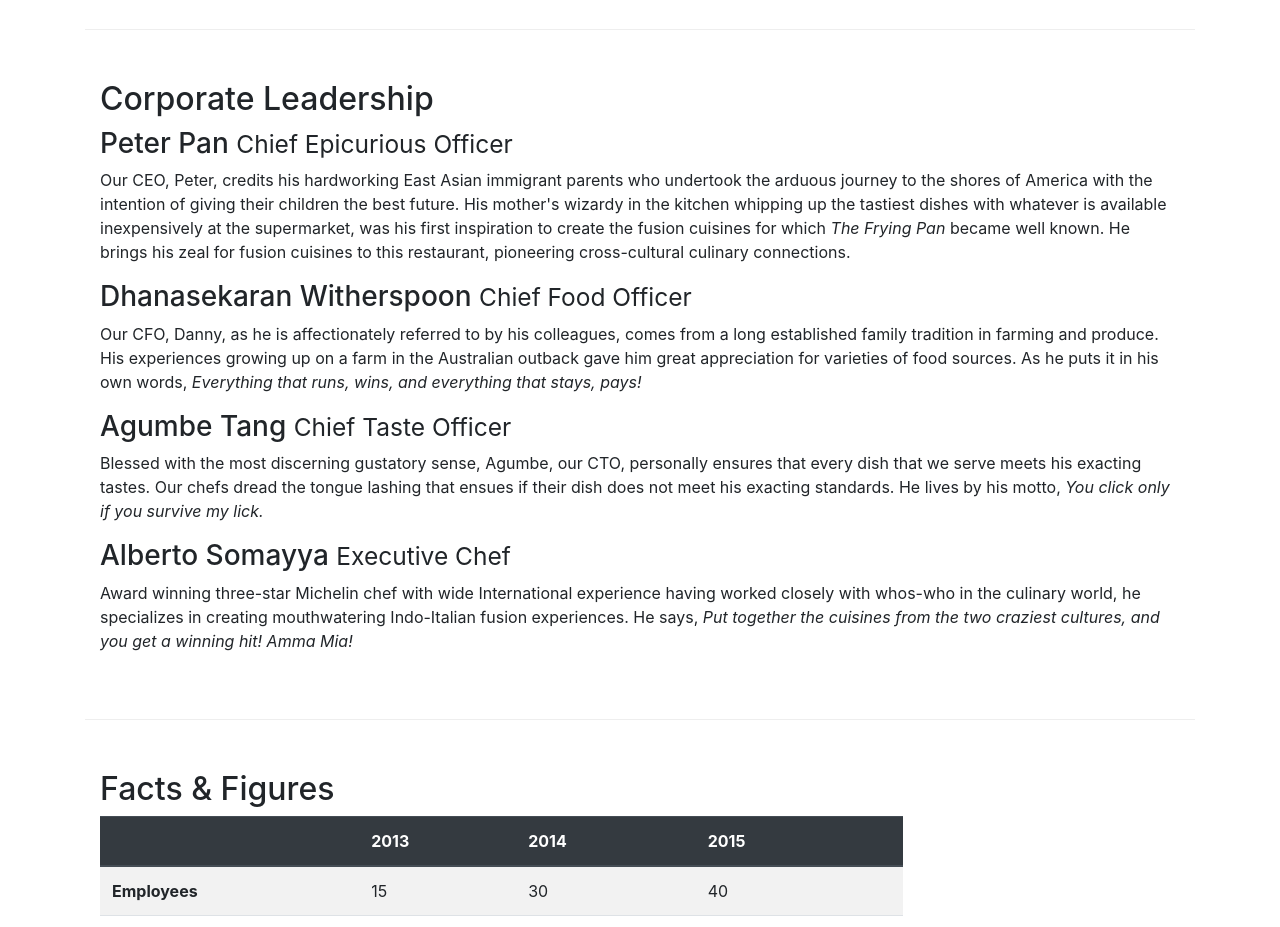
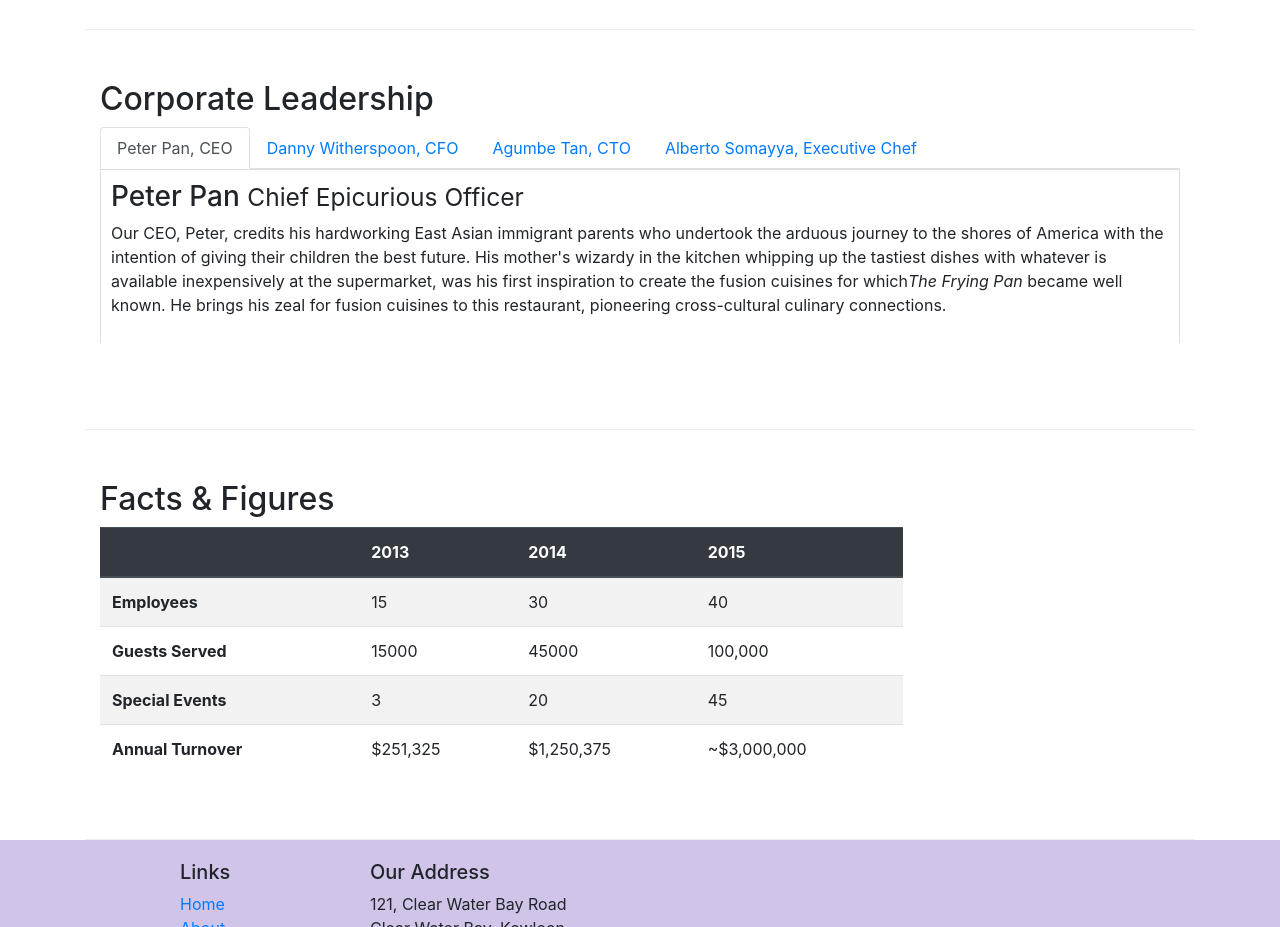
Before and after one commit to utkarshtambe10/Front-end-Framework-Bootstrap4-Course, a plain HTML site: page aboutus.html in a window 1280 px wide. Shown: the part 920-1847 px from the top of the page. Drawn offline with nearby package versions, Linux system fonts and the light colour scheme.

Commit message:
navigation tabs

```diff
--- a/aboutus.html
+++ b/aboutus.html
@@ -21,7 +21,8 @@
             <button class="navbar-toggler" type="button" data-toggle="collapse" data-target="#Navbar">
                 <span class="navbar-toggler-icon"></span>
             </button>
-            <a class="navbar-brand mr-auto" href="./index.html"><img src="img/logo.png" height="30" width="41" alt=""></a>
+            <a class="navbar-brand mr-auto" href="./index.html"><img src="img/logo.png" height="30" width="41"
+                    alt=""></a>
             <div class="collapse navbar-collapse" id="Navbar">
                 <ul class="navbar-nav mr-auto">
                     <li class="nav-item active"><a class="nav-link" href="./index.html"><span
@@ -110,34 +111,60 @@
         <div class="row row-content">
             <div class="col-12">
                 <h2>Corporate Leadership</h2>
+                <ul class="nav nav-tabs">
+                    <li class="nav-item">
+                        <a href="#peter" class="nav-link active" role="tab" data-toggle="tab">Peter Pan, CEO</a>
+                    </li>
+                    <li class="nav-item">
+                        <a href="#danny" class="nav-link" role="tab" data-toggle="tab">Danny Witherspoon, CFO</a>
+                    </li>
+                    <li class="nav-item">
+                        <a href="#agumbe" class="nav-link" role="tab" data-toggle="tab">Agumbe Tan, CTO</a>
+                    </li>
+                    <li class="nav-item">
+                        <a href="#alberto" class="nav-link" role="tab" data-toggle="tab">Alberto Somayya, Executive Chef</a>
+                    </li>
+                </ul>
+
+                <div class="tab-content">
+                    <div role="tabpanel" class="tab-pane fade show active" id="peter">
                         <h3>Peter Pan <small>Chief Epicurious Officer</small></h3>
-                <p class="d-none d-sm-block">Our CEO, Peter, credits his hardworking East Asian immigrant parents who
-                    undertook the arduous
-                    journey to the shores of America with the intention of giving their children the best future. His
-                    mother's wizardy in the kitchen whipping up the tastiest dishes with whatever is available
-                    inexpensively at the supermarket, was his first inspiration to create the fusion cuisines for which
-                    <em>The Frying Pan</em> became well known. He brings his zeal for fusion cuisines to this
-                    restaurant, pioneering cross-cultural culinary connections.
+                        <p class="d-none d-sm-block">Our CEO, Peter, credits his hardworking East Asian immigrant
+                            parents
+                            who undertook the arduous journey to the shores of America with the intention of giving
+                            their children the best future.
+                            His mother's wizardy in the kitchen whipping up the tastiest dishes with whatever is
+                            available inexpensively at the supermarket, was his first inspiration to create the fusion cuisines
+                            for which<em>The Frying Pan</em> became well known. He brings his zeal for fusion cuisines to
+                            this restaurant, pioneering cross-cultural culinary connections.
                         </p>
+                    </div>
+                    <div role="tabpanel" class="tab-pane fade show" id="danny">
                         <h3>Dhanasekaran Witherspoon <small>Chief Food Officer</small></h3>
-                <p class="d-none d-sm-block">Our CFO, Danny, as he is affectionately referred to by his colleagues,
-                    comes from a long established
-                    family tradition in farming and produce. His experiences growing up on a farm in the Australian
-                    outback gave him great appreciation for varieties of food sources. As he puts it in his own words,
-                    <em>Everything that runs, wins, and everything that stays, pays!</em>
+                        <p class="d-none d-sm-block">Our CFO, Danny, as he is affectionately referred to by his
+                            colleagues, comes from a long established
+                            family tradition in farming and produce. His experiences growing up on a farm in the
+                            Australian outback gave him great appreciation for varieties of food sources. As he puts it in his own
+                            words, <em>Everything that runs, wins, and everything that stays, pays!</em>
                         </p>
+                    </div>
+                    <div role="tabpanel" class="tab-pane fade show" id="agumbe">
                         <h3>Agumbe Tang <small>Chief Taste Officer</small></h3>
                         <p class="d-none d-sm-block">Blessed with the most discerning gustatory sense, Agumbe, our CTO,
                             personally ensures that every dish
-                    that we serve meets his exacting tastes. Our chefs dread the tongue lashing that ensues if their
-                    dish does not meet his exacting standards. He lives by his motto, <em>You click only if you survive
-                        my lick.</em></p>
+                            that we serve meets his exacting tastes. Our chefs dread the tongue lashing that ensues if
+                            their dish does not meet his exacting standards. He lives by his motto, <em>You click only if you
+                            survive my lick.</em></p>
+                    </div>
+                    <div role="tabpanel" class="tab-pane fade show" id="alberto">
                         <h3>Alberto Somayya <small>Executive Chef</small></h3>
-                <p class="d-none d-sm-block">Award winning three-star Michelin chef with wide International experience
-                    having worked closely with
+                        <p class="d-none d-sm-block">Award winning three-star Michelin chef with wide International
+                            experience having worked closely with
                             whos-who in the culinary world, he specializes in creating mouthwatering Indo-Italian fusion
-                    experiences. He says, <em>Put together the cuisines from the two craziest cultures, and you get a
-                        winning hit! Amma Mia!</em></p>
+                            experiences. He says, <em>Put together the cuisines from the two craziest cultures, and you
+                            get a winning hit! Amma Mia!</em></p>
+                    </div>
+                </div>
             </div>
         </div>
         <div class="row row-content">
--- a/css/styles.css
+++ b/css/styles.css
@@ -37,3 +37,10 @@ body {
 .navbar-dark {
     background-color: #512da8;
 }
+
+.tab-content {
+    border-left: 1px solid #ddd;
+    border-right: 1px solid #ddd;
+    border-top: 1px solid #ddd;
+    padding: 10px;
+}
```
Lines whose indentation alone changed are shown as unchanged.
